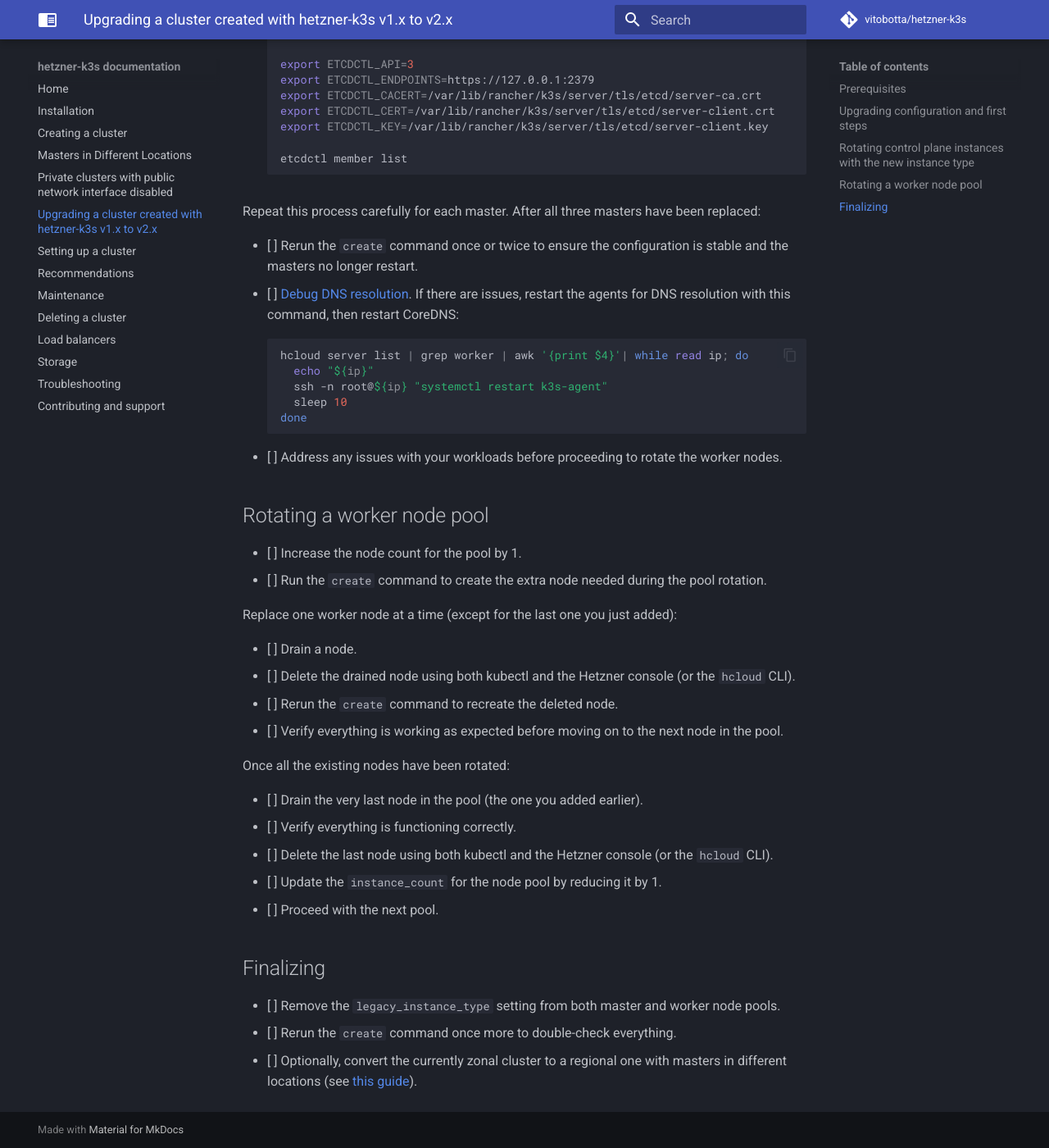
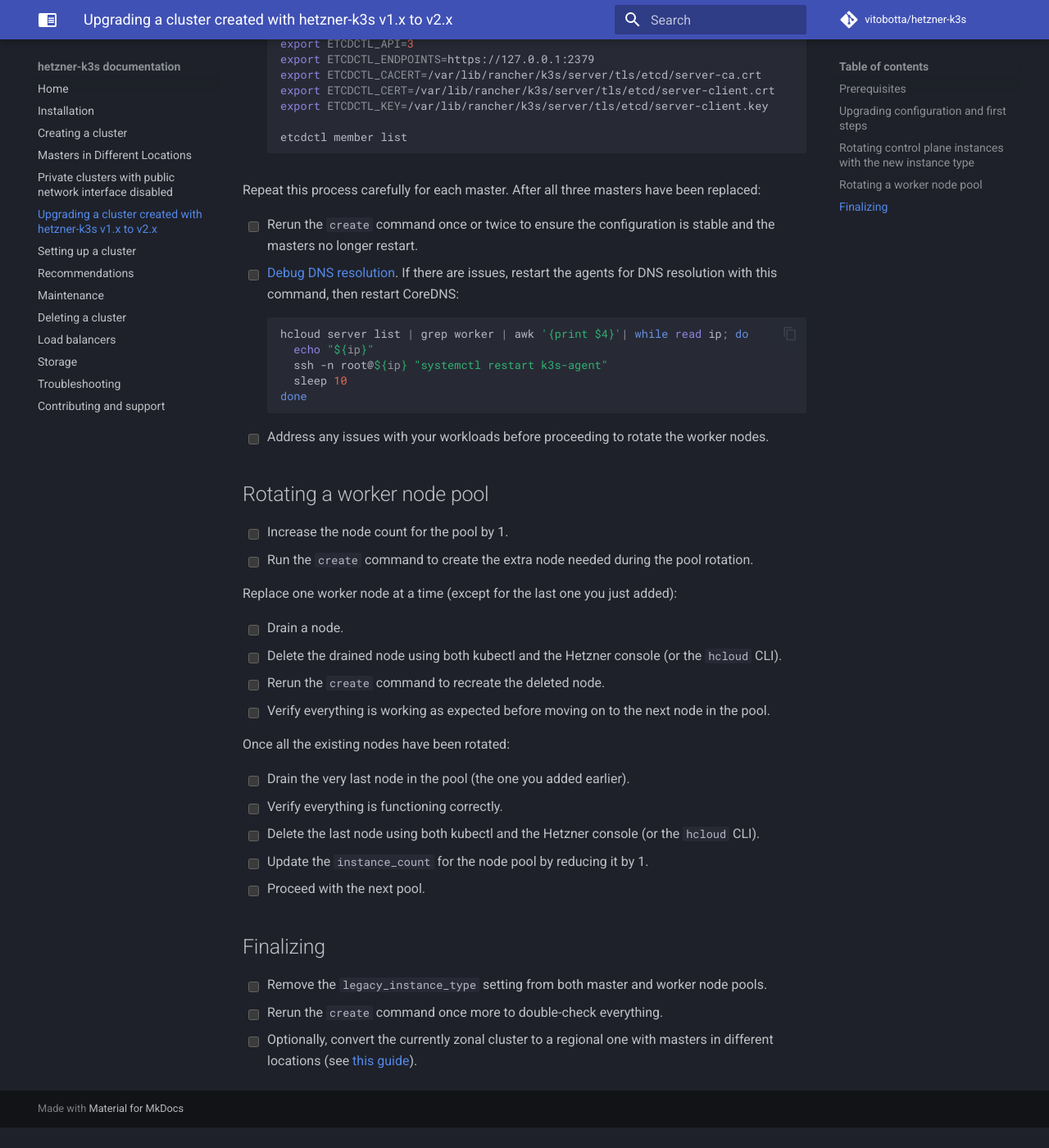
Before and after one commit to vitobotta/hetzner-k3s, an MkDocs documentation site: the page built from docs/Upgrading_a_cluster_from_1x_to_2x.md, in a window 1280 px wide and 1400 px high, scrolled down 1562 px. Shown: the whole window at 82% size. Built offline with MkDocs 1.6.1 and Material for MkDocs 9.7.7, drawn with Linux system fonts in a browser that asks for light colours; comment, search, counter and statistics services are not loaded; after the commit the page ends 2937 px from its top, so only the background shows below that; some of the changed text lies outside the part shown.

Commit message:
enable checkbox rendering in mkdocs config

```diff
--- a/mkdocs.yml
+++ b/mkdocs.yml
@@ -26,6 +26,7 @@ markdown_extensions:
   - pymdownx.inlinehilite
   - pymdownx.snippets
   - pymdownx.superfences
+  - pymdownx.tasklist
 nav:
   - Home: index.md
   - Installation.md
```
